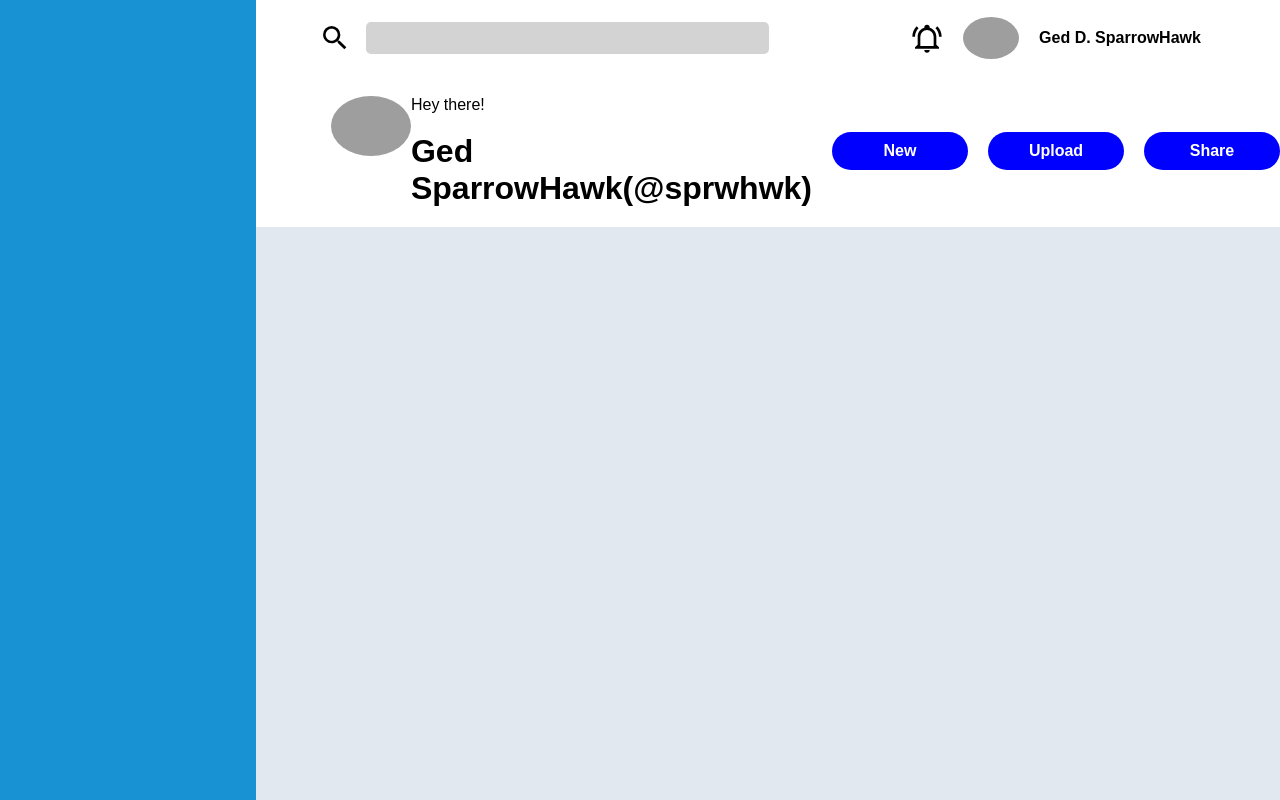
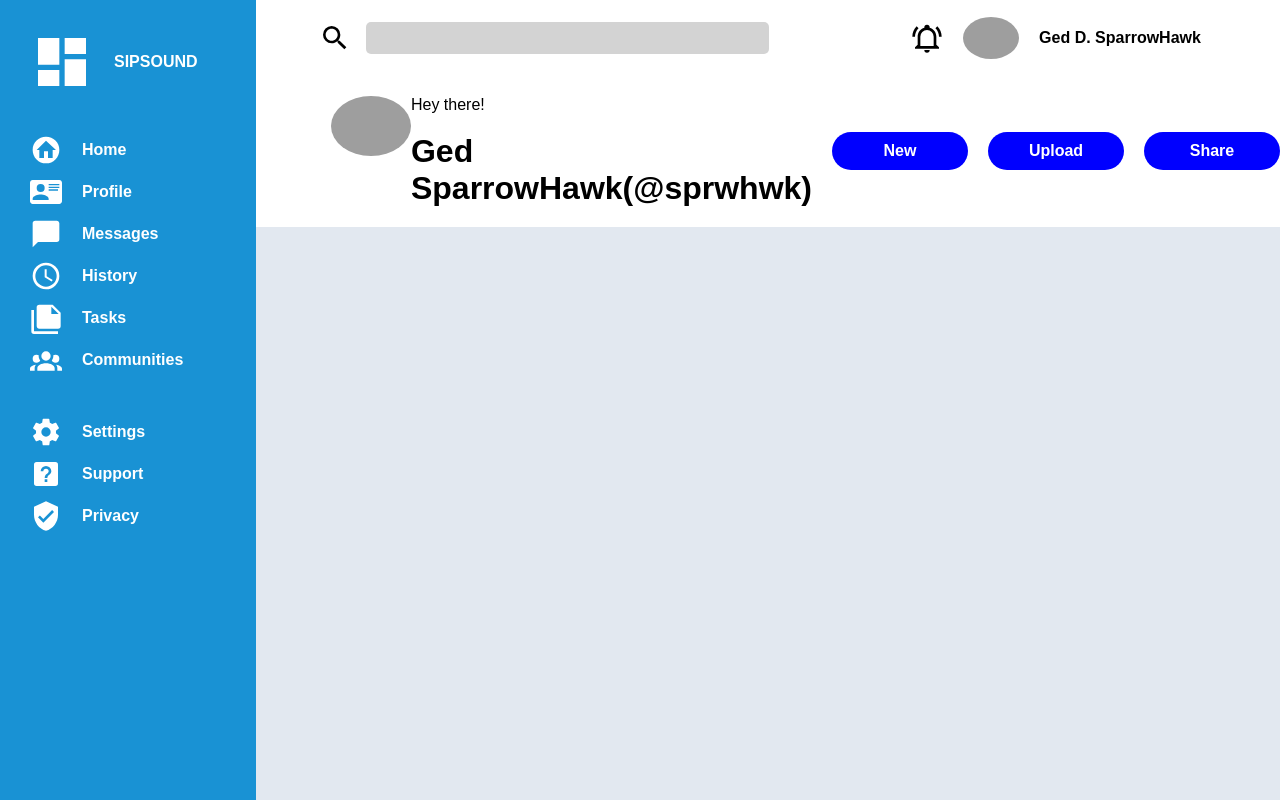
Before and after one commit to raenier/sipsound, a plain HTML site: page app.html in a window 1280 px wide. Drawn offline with Linux system fonts and the light colour scheme; grey boxes are pictures that could not be loaded.

Commit message:
Style and Content for Sidebar Nav

```diff
--- a/app.html
+++ b/app.html
@@ -39,6 +39,81 @@
       </header>
 
       <nav>
+        <div class="logo">
+          <div class="image-text">
+            <img src="images/dash.svg" alt="">
+            <div class="text">
+              SIPSOUND
+            </div>
+          </div>
+        </div>
+
+        <div class='main-nav'>
+          <div class="image-text">
+            <img src="images/home.svg" alt="">
+            <div class="text">
+              Home
+            </div>
+          </div>
+
+          <div class="image-text">
+            <img src="images/profile.svg" alt="">
+            <div class="text">
+              Profile
+            </div>
+          </div>
+
+          <div class="image-text">
+            <img src="images/messages.svg" alt="">
+            <div class="text">
+              Messages
+            </div>
+          </div>
+
+          <div class="image-text">
+            <img src="images/class.svg" alt="">
+            <div class="text">
+              History
+            </div>
+          </div>
+
+          <div class="image-text">
+            <img src="images/tasks.svg" alt="">
+            <div class="text">
+              Tasks
+            </div>
+          </div>
+
+          <div class="image-text">
+            <img src="images/communities.svg" alt="">
+            <div class="text">
+              Communities
+            </div>
+          </div>
+        </div>
+
+        <div class="misc">
+          <div class="image-text">
+            <img src="images/settings.svg" alt="">
+            <div class="text">
+              Settings
+            </div>
+          </div>
+
+          <div class="image-text">
+            <img src="images/support.svg" alt="">
+            <div class="text">
+              Support
+            </div>
+          </div>
+
+          <div class="image-text">
+            <img src="images/privacy.svg" alt="">
+            <div class="text">
+              Privacy
+            </div>
+          </div>
+        </div>
       </nav>
 
       <main>
--- a/css/style.css
+++ b/css/style.css
@@ -119,6 +119,37 @@ button {
 nav {
   background-color: #1992D4;
   grid-area: 1 / 1 / 3 / 2;
+
+  display: flex;
+  flex-direction: column;
+  gap: 40px;
+  padding: 30px;
+}
+
+nav > div {
+  display: flex;
+  flex-direction: column;
+  gap: 10px;
+}
+
+.image-text {
+  display: flex;
+  gap: 20px;
+  align-items: center;
+}
+
+nav .logo img {
+  width: 4rem;
+}
+
+nav img {
+  filter: invert(100%);
+  width: 2rem;
+}
+
+nav .text {
+  font-weight: 700;
+  color: white;
 }
 
 main {
```
Also changed, not shown: images/class.svg (added), images/communities.svg (added), images/dash.svg (added), images/home.svg (added), images/messages.svg (added), images/privacy.svg (added), images/profile.svg (added), images/settings.svg (added), images/support.svg (added), images/tasks.svg (added).
